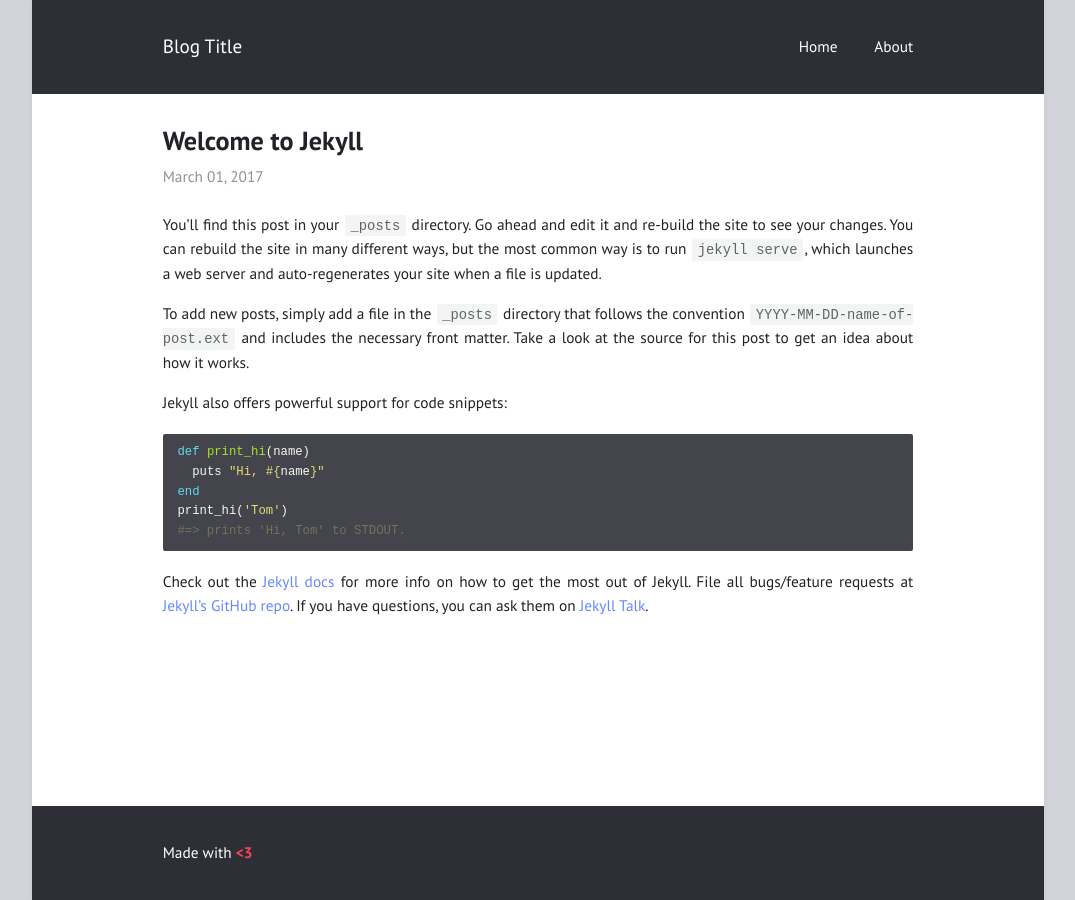
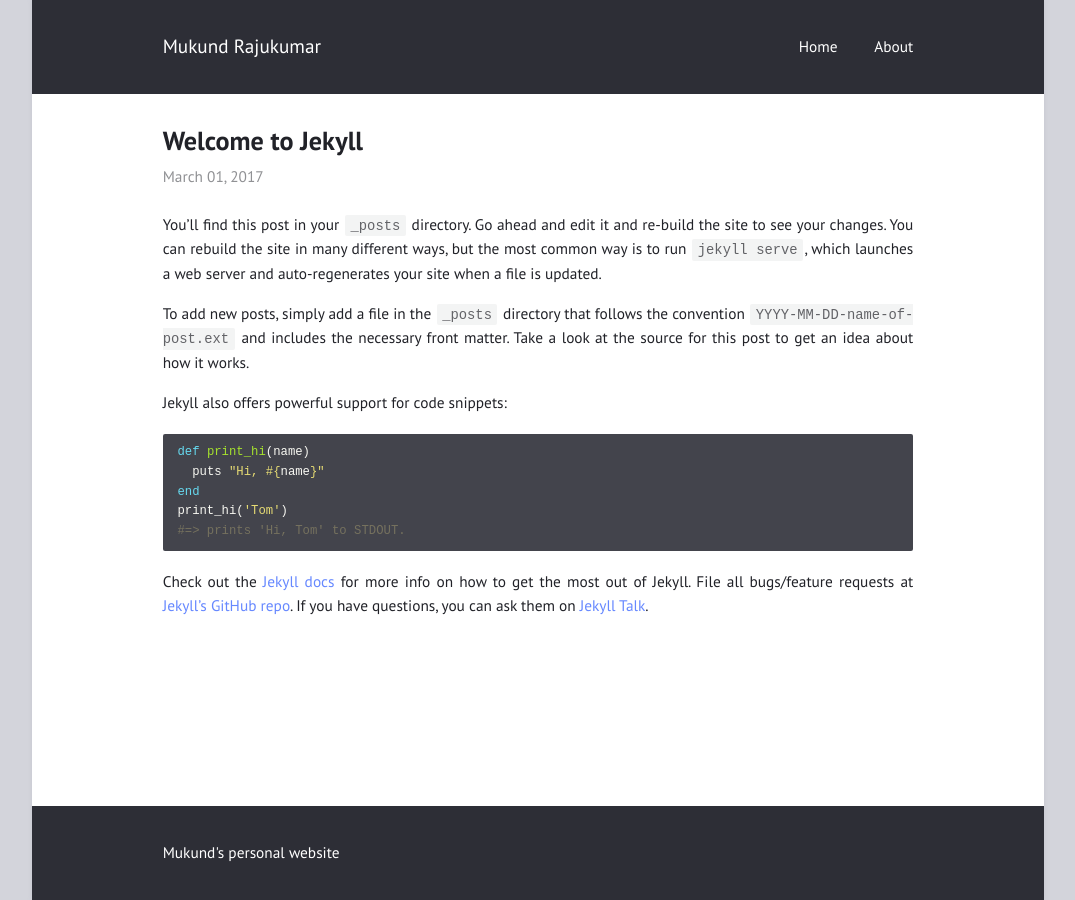
Before and after one commit to mukund-rajukumar/mukund-rajukumar.github.io, a Jekyll site: the page built from _posts/2017-03-01-welcome-to-jekyll.md, in a window 1280 px wide. Shown: the whole page, without its empty margins (102-1177 px from the left). Built offline with Jekyll 4.4.1, drawn with Linux system fonts in a browser that asks for light colours.

Commit message:
Update _config.yml

```diff
--- a/_config.yml
+++ b/_config.yml
@@ -1,6 +1,6 @@
-title: "Blog Title"
-author: "Blog Author"
-description: "Made with <b style=\"color: #f45;\">&lt;3</b>"
+title: "Mukund Rajukumar"
+author: "Mukund Rajukumar"
+description: "Mukund's personal website"
 permalink: /:title/
 lang: "en"
 excerpt_separator: "\n\n\n"
@@ -20,9 +20,9 @@
   - {file: "README.md"}
 
 external:                  # shows a footer with social links - for available icons see fontawesome.com/icons
-  - {title: Mail, icon: envelope, url: "mailto:niklasbuschmann@users.noreply.github.com"}
-  - {title: Github, icon: github, url: "https://github.com/niklasbuschmann/contrast"}
-  - {title: Subscribe, icon: rss, url: "/feed.xml"}
+  - {title: Mail, icon: envelope, url: "mailto:mukund.rajukumar@gmail.com"}
+  - {title: Github, icon: github, url: "https://github.com/mukund-rajukumar"}
+  - {title: LinkedIn, icon: linkedin, url: "https://www.linkedin.com/in/mukundrajukumar/"}
 
 comments:
 #  disqus_shortname: ""    # see https://disqus.com/
```
